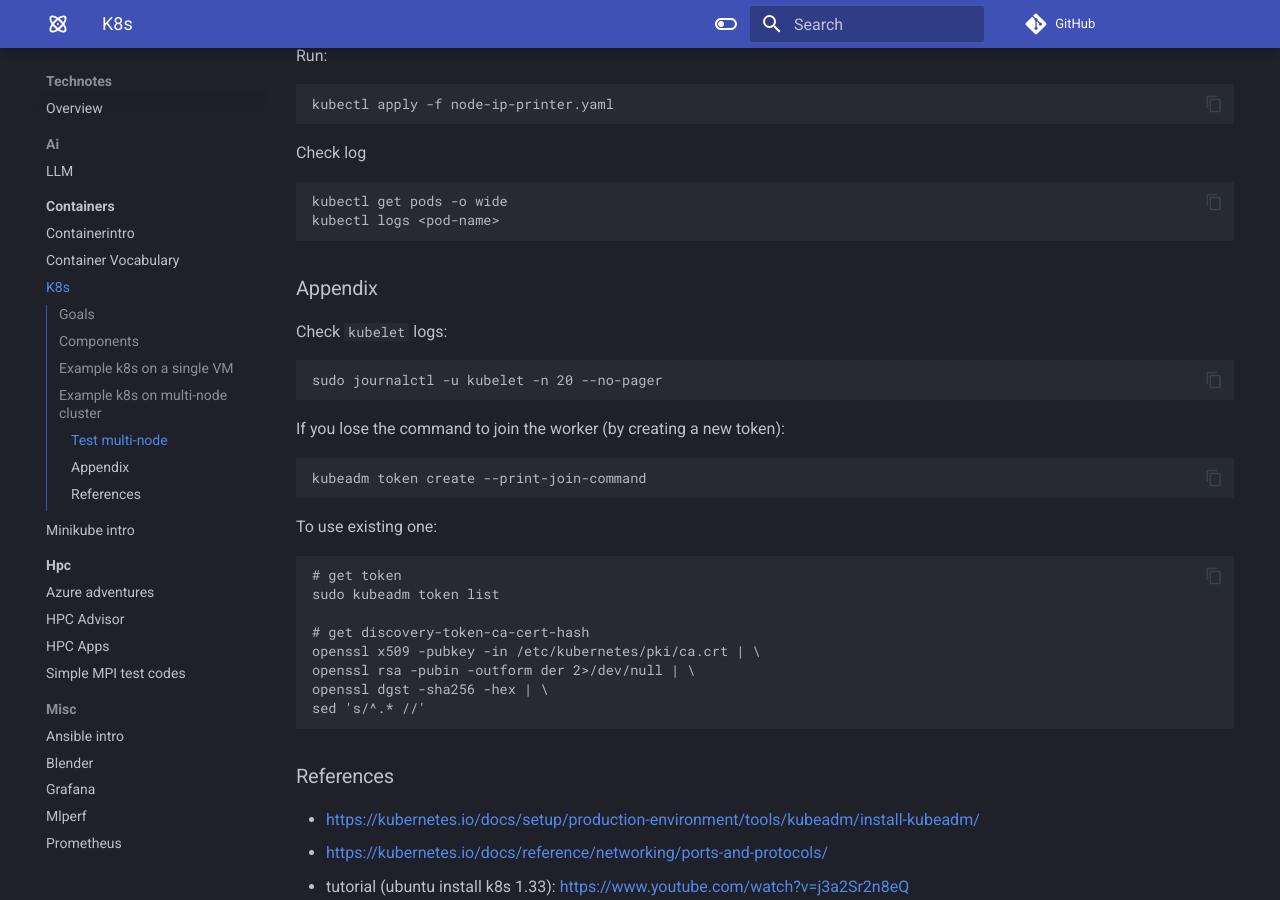
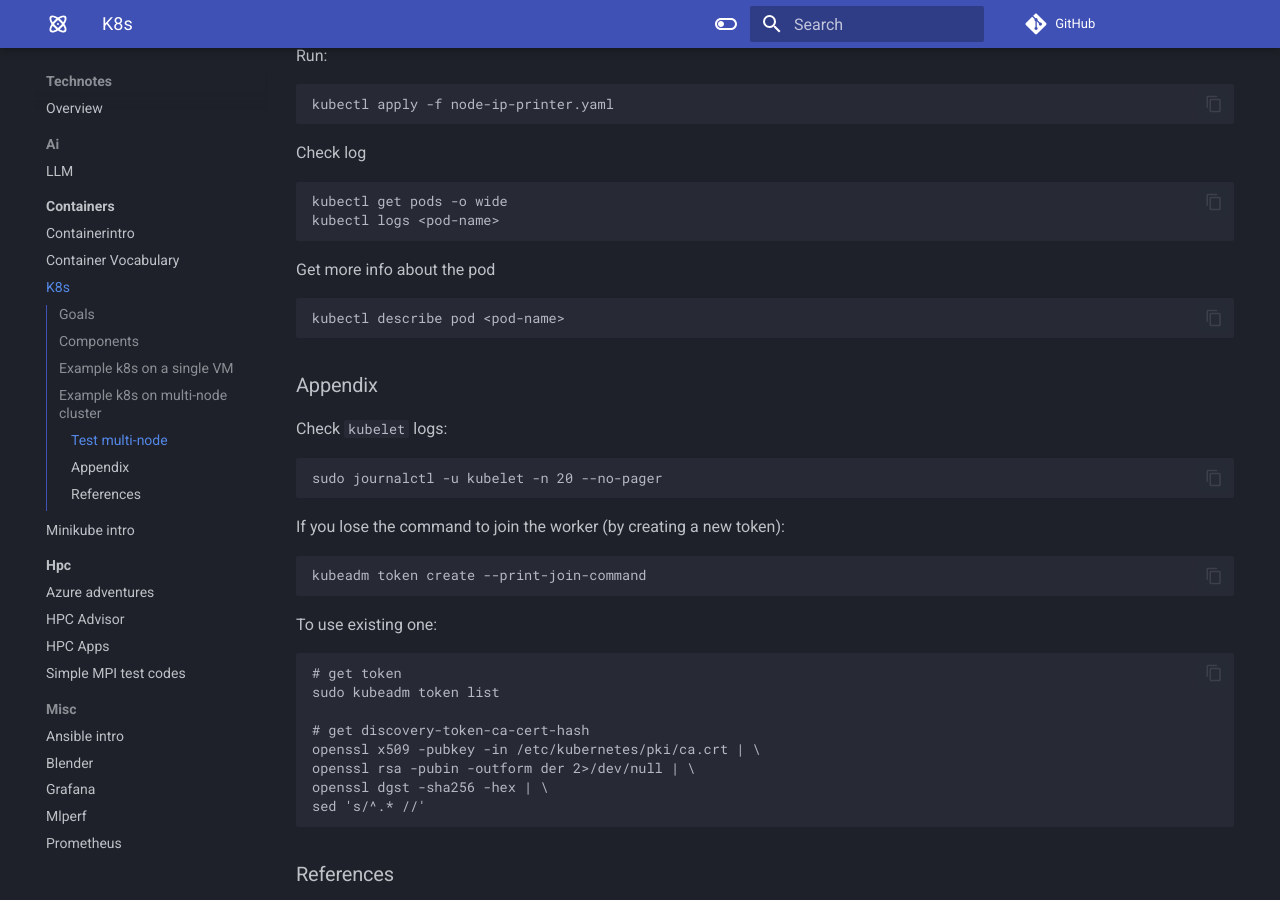
Before and after one commit to marconetto/technotes, an MkDocs documentation site: the page built from docs/containers/k8s.md, in a window 1280 px wide and 900 px high, scrolled down 5550 px. Built offline with MkDocs 1.6.1 and Material for MkDocs 9.7.7, drawn with Linux system fonts in a browser that asks for light colours; comment, search, counter and statistics services are not loaded.

Commit message:
update k8s content

````diff
--- a/docs/containers/k8s.md
+++ b/docs/containers/k8s.md
@@ -304,7 +304,12 @@ kubectl get pods -o wide
 kubectl logs <pod-name>
 ```
 
+Get more info about the pod
 
+
+```
+kubectl describe pod <pod-name>
+```
 
 
 
````
